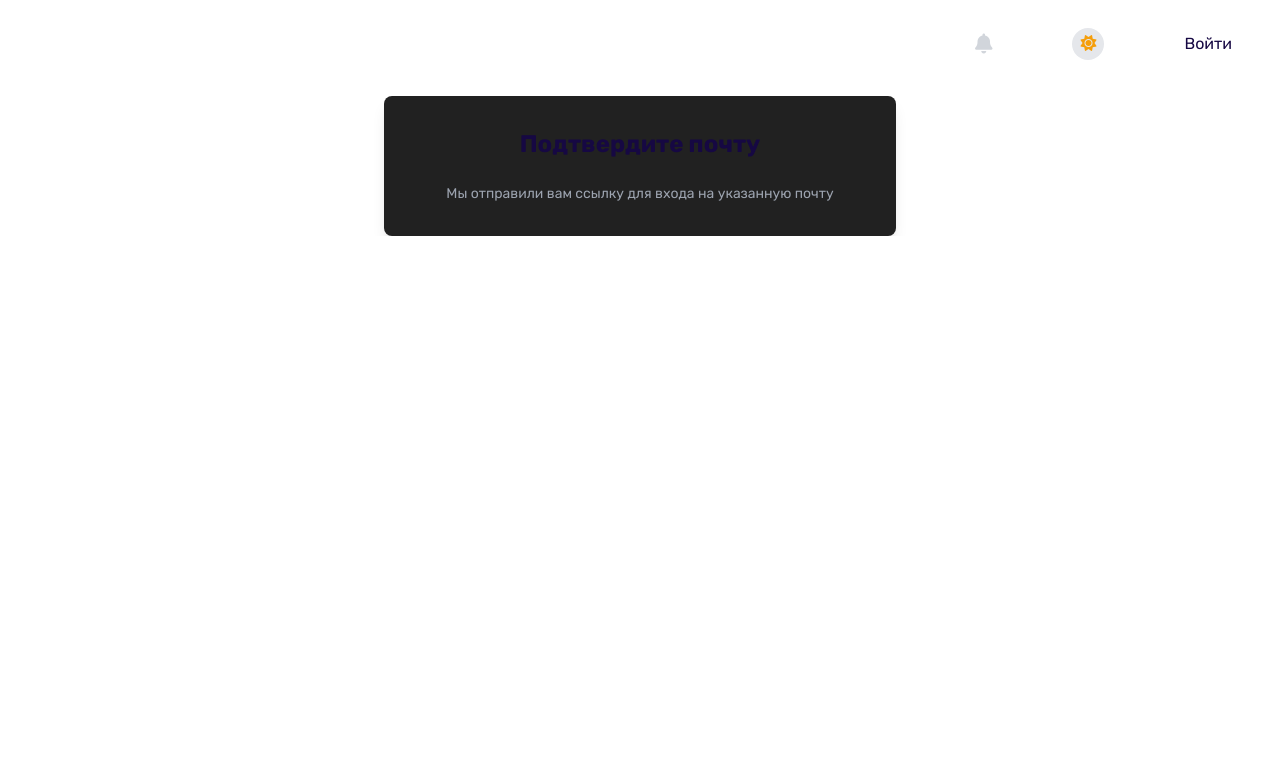
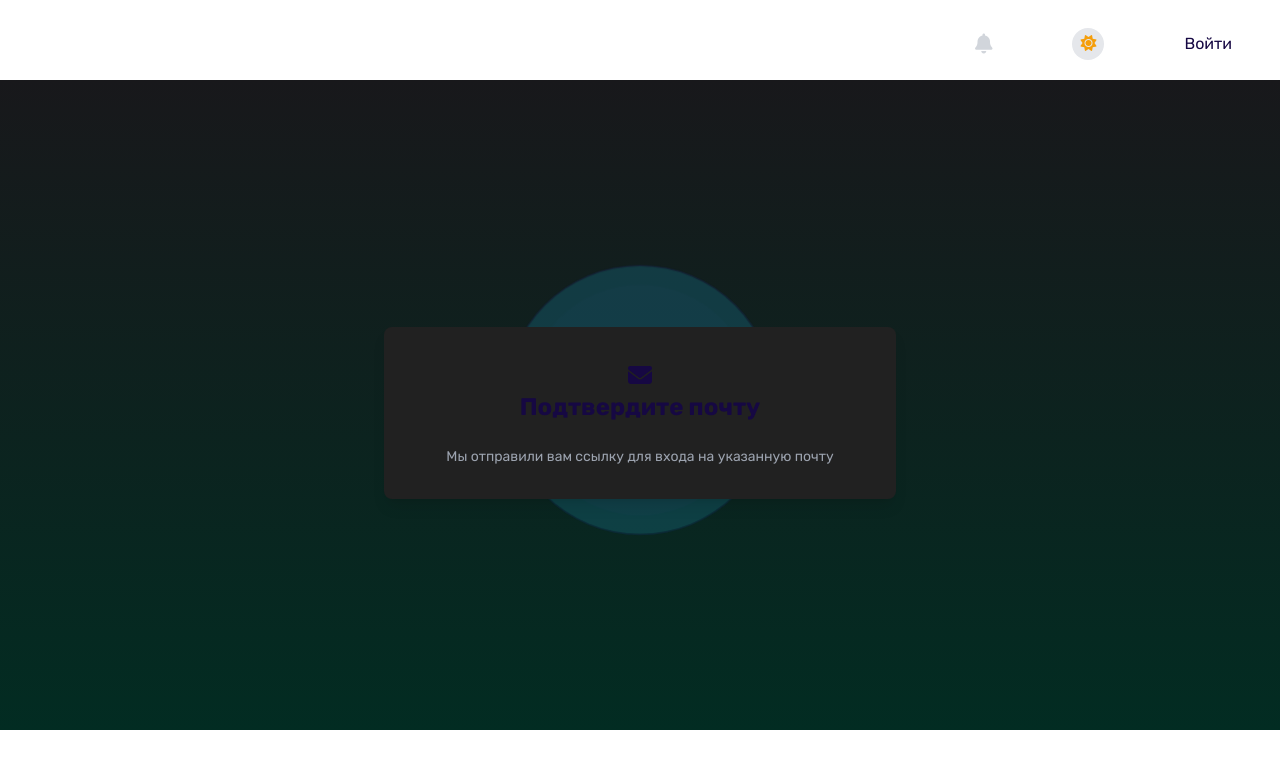
Before and after one commit to weidermartenn/f14, a Vue app: page /auth/auth-redirect in a window 1280 px wide. Shown: the top 768 px of the page. Built offline with nearby package versions, Linux system fonts and the light colour scheme; what @tanstack/vue-query would draw is missing.

Commit message:
может я буду счастливым

```diff
--- a/src/pages/authRedirect/ui/AuthRedirect.vue
+++ b/src/pages/authRedirect/ui/AuthRedirect.vue
@@ -1,19 +1,50 @@
 <template>
-  <div class="flex flex-col items-center justify-center overflow-hidden">
-    <div
-      class="bg-bg-accent-dark mt-4 p-8 rounded-lg shadow-lg w-full max-w-lg"
-    >
-      <h2 class="text-2xl font-bold mb-6 text-center">Подтвердите почту</h2>
+  <div class="flex flex-col items-center justify-center min-h-[calc(100vh-150px)] bg-gradient-to-b from-zinc-900 to-emerald-950">
+    <div class="absolute inset-0 flex items-center justify-center">
+      <div class="animate-pulse absolute w-64 h-64 rounded-full bg-gray-800 opacity-20 animate-blob"></div>
+      <div class="animate-pulse absolute w-64 h-64 rounded-full bg-emerald-500 opacity-20 animate-blob animation-delay-2000"></div>
+      <div class="animate-pulse absolute w-64 h-64 rounded-full bg-blue-900 opacity-20 animate-blob animation-delay-4000"></div>
+    </div>
+    <div class="bg-bg-accent-dark mt-4 p-8 rounded-lg shadow-lg w-full max-w-lg z-10 animate__animated animate__fadeIn">
+      <div class="flex flex-col items-center">
+        <i class="fa-solid fa-envelope text-2xl"></i>
+        <h2 class="text-2xl font-bold mb-6 text-center">Подтвердите почту</h2>
+      </div>
       <p class="text-sm text-gray-400 text-wrap line-clamp-4 text-center">
         Мы отправили вам ссылку для входа на указанную почту
       </p>
-
     </div>
   </div>
 </template>
 
 <script setup lang="ts">
-
 </script>
 
-<style scoped></style>
+<style scoped>
+@keyframes blob {
+  0% {
+    transform: scale(1);
+  }
+  33% {
+    transform: scale(1.1);
+  }
+  66% {
+    transform: scale(0.9);
+  }
+  100% {
+    transform: scale(1);
+  }
+}
+
+.animate-blob {
+  animation: blob 7s infinite;
+}
+
+.animation-delay-2000 {
+  animation-delay: 2s;
+}
+
+.animation-delay-4000 {
+  animation-delay: 4s;
+}
+</style>
--- a/src/pages/main/ui/Main.vue
+++ b/src/pages/main/ui/Main.vue
@@ -6,7 +6,7 @@
             <div class="flex flex-col justify-center items-center w-[44rem] h-[12rem] bg-zinc-900 rounded-md gap-6">
                 <span class="text-xl text-white">Добро пожаловать на <span class="font-semibold">FKanban</span></span>
                 <span class="text-center text-gray-300">Ваш идеальный инструмент для организации задач и управления проектами.</span>
-                <button @click="createProject">Начать работу</button>
+                <button @click="router.push({ name: 'dashboard' })">Начать работу</button>
             </div>
 
             <!-- Основной текст -->
@@ -66,24 +66,10 @@
 <script setup lang="ts">
 import { useInternetConnection } from '../../../features/check-internet-conn/lib/useInternetConnection';
 import { useRouter } from 'vue-router';
-import { supabaseHelper } from '../../../shared/api/sbHelper';
-import { user } from '../../../shared/lib/auth';
-import { ref } from 'vue';
-
 
 const { isOnline } = useInternetConnection();
 
 const router = useRouter();
-const isHadOrg = ref(false);
-
-const createProject = async () => {
-    isHadOrg.value = await supabaseHelper.checkOrg(user.value.email);
-    if (isHadOrg) {
-        router.push({ name: 'dashboard' });
-    } else {
-        router.push({ name: 'create-organization' });
-    }
-}
 </script>
 
 <style scoped>
```
